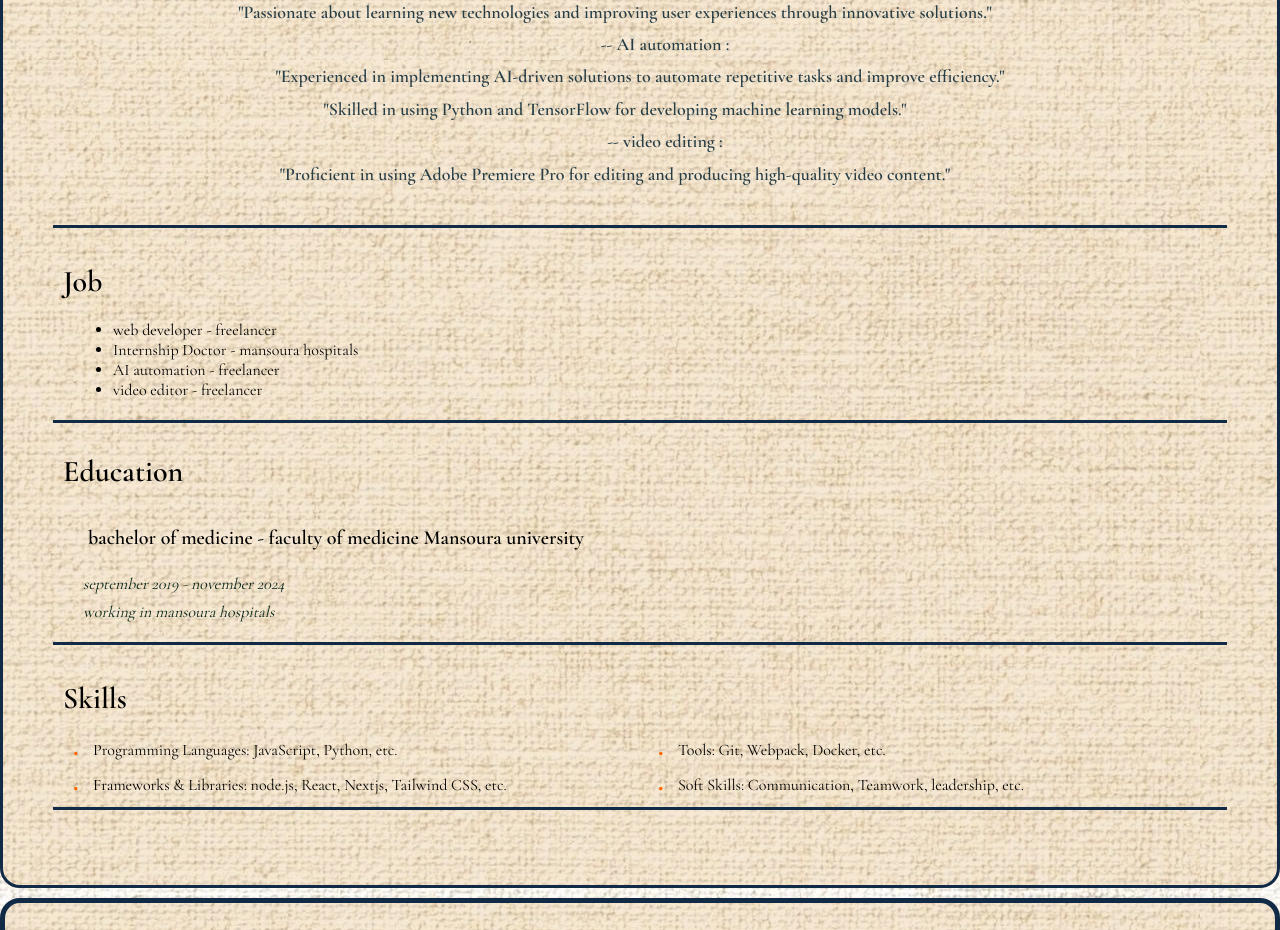
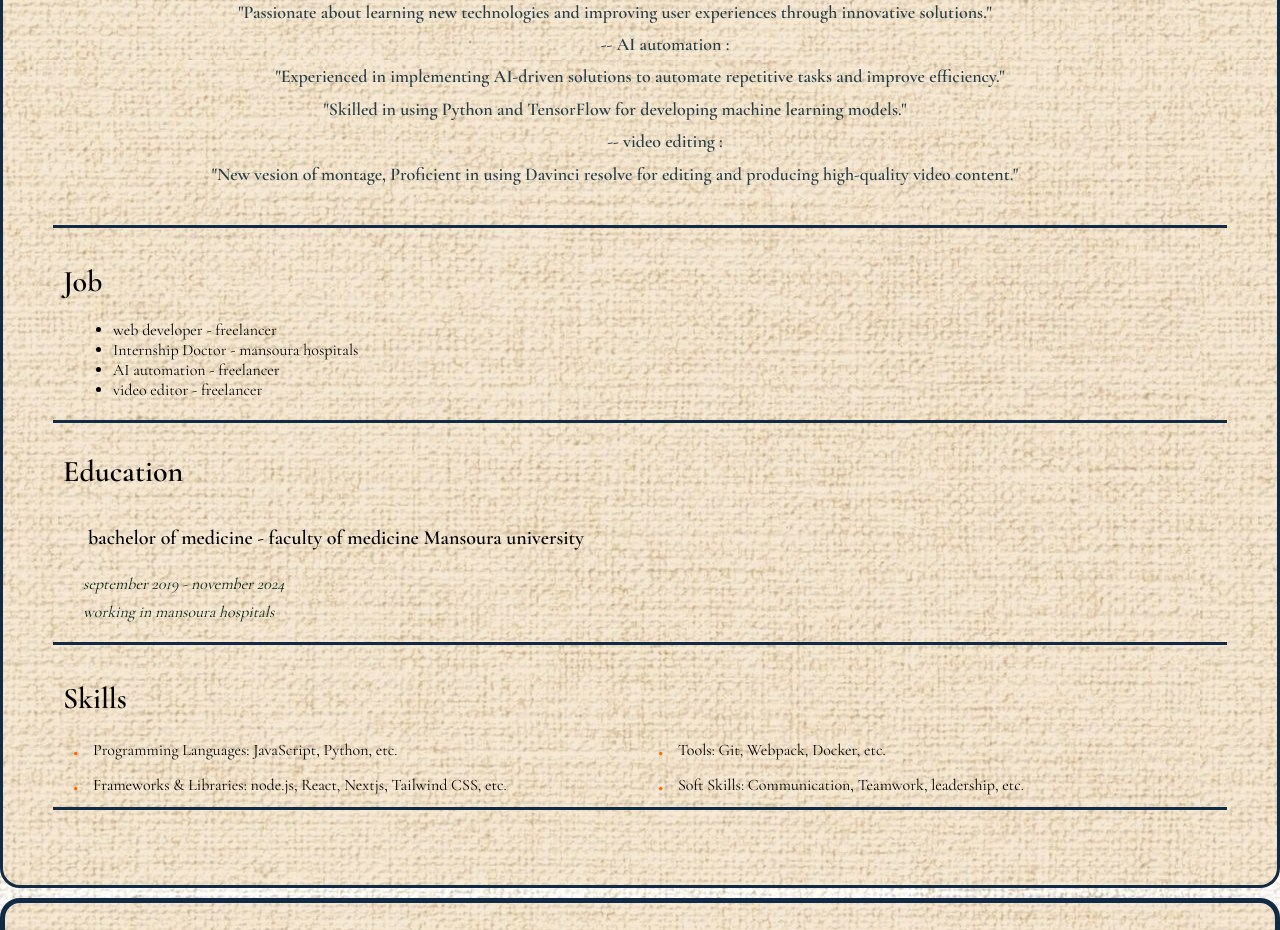
Before and after one commit to motohamy1/portfolio, a React (Vite) app: page / in a window 1280 px wide. Shown: the part 4740-5670 px from the top of the page. Built offline with nearby package versions, Linux system fonts and the light colour scheme.

Commit message:
update files

```diff
--- a/src/components/Resume/Resume.jsx
+++ b/src/components/Resume/Resume.jsx
@@ -42,7 +42,7 @@ return (
                         <dev className="summary-item">
                             -- video editing :
                             <br />
-                            "Proficient in using Adobe Premiere Pro for editing and producing high-quality video content."
+                            "New vesion of montage, Proficient in using Davinci resolve for editing and producing high-quality video content."
                         </dev>
                     </h3>
                 </section>
```
